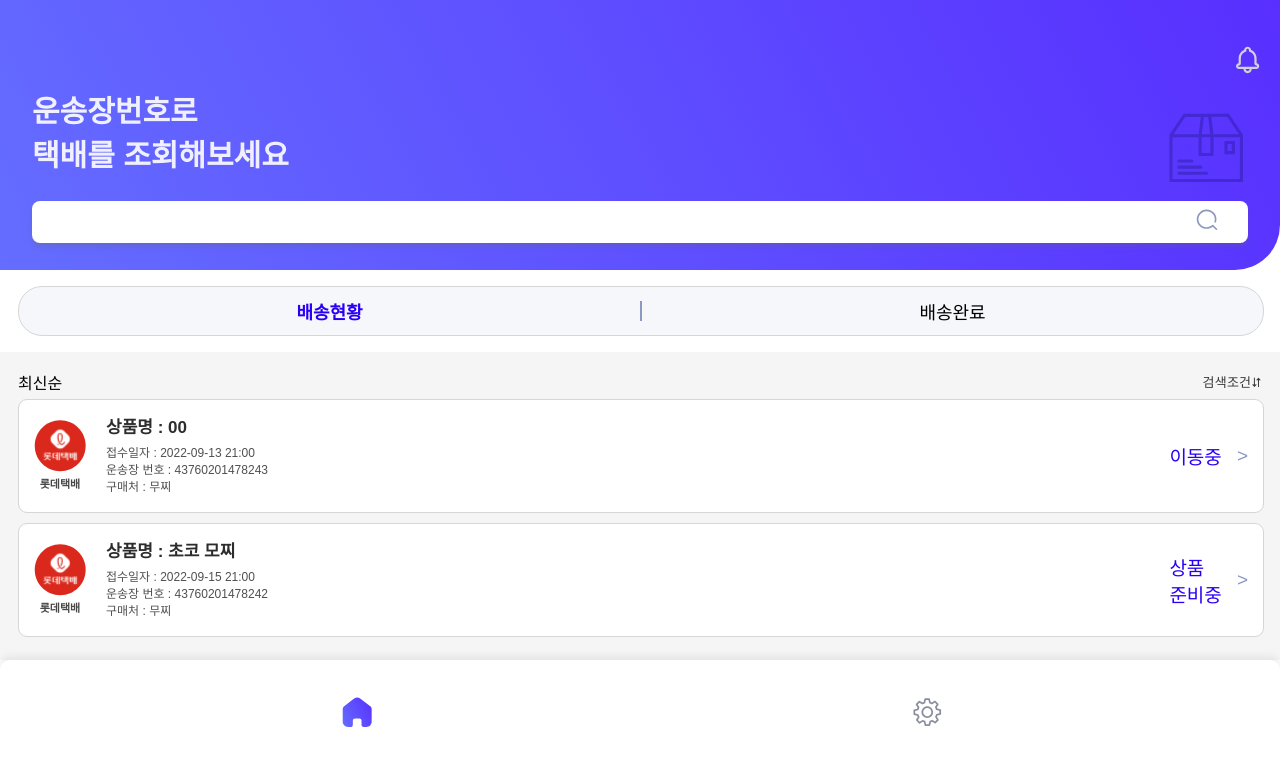
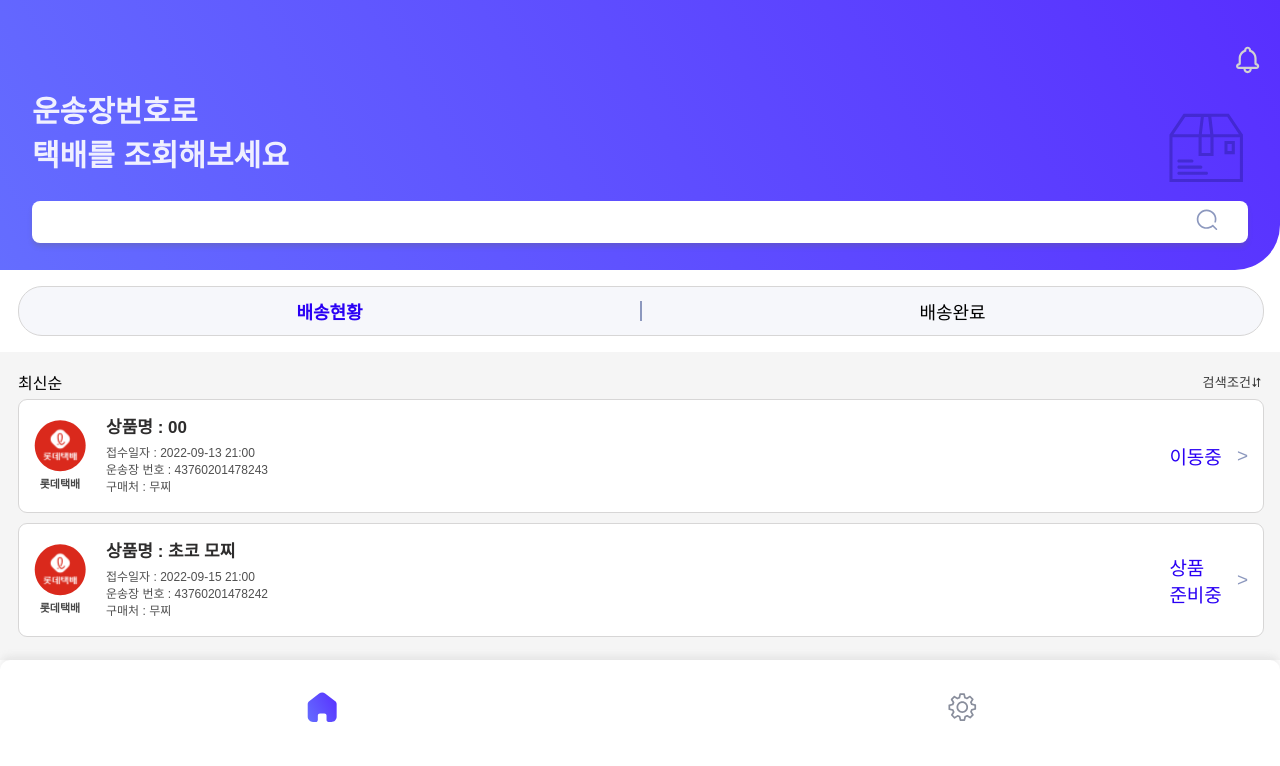
Before and after one commit to Mozzirt/parcel, a React (Create React App) app in the folder Frontend/: page / in a window 1280 px wide. Shown: the top 766 px of the page. Built offline with nearby package versions, Linux system fonts and the light colour scheme; a web font is replaced by a local one.

Commit message:
[FE] footer - 메뉴 간격 하드코딩 제거

```diff
--- a/Frontend/src/component/nav/footer/Footer.scss
+++ b/Frontend/src/component/nav/footer/Footer.scss
@@ -7,13 +7,13 @@
     background-color: white;
     border-radius: 10px 10px 0px 0px;
     display: flex;
-    justify-content: center;
     align-items: center;
 
     .footer-nav {
         display: flex;
-        justify-content: center;
         align-items: center;
-        gap: 42vw;
+        width: 100%;
+        justify-content: space-around;
+        padding-bottom: 10px;
     }
 }
```
